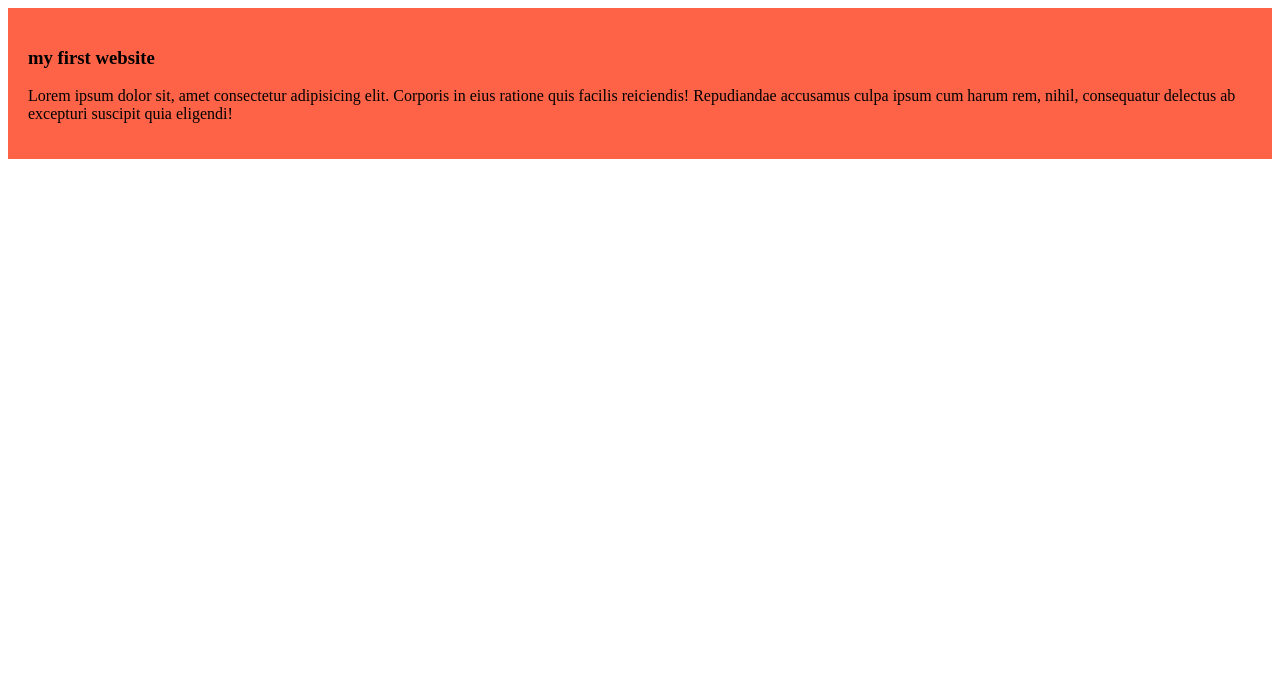
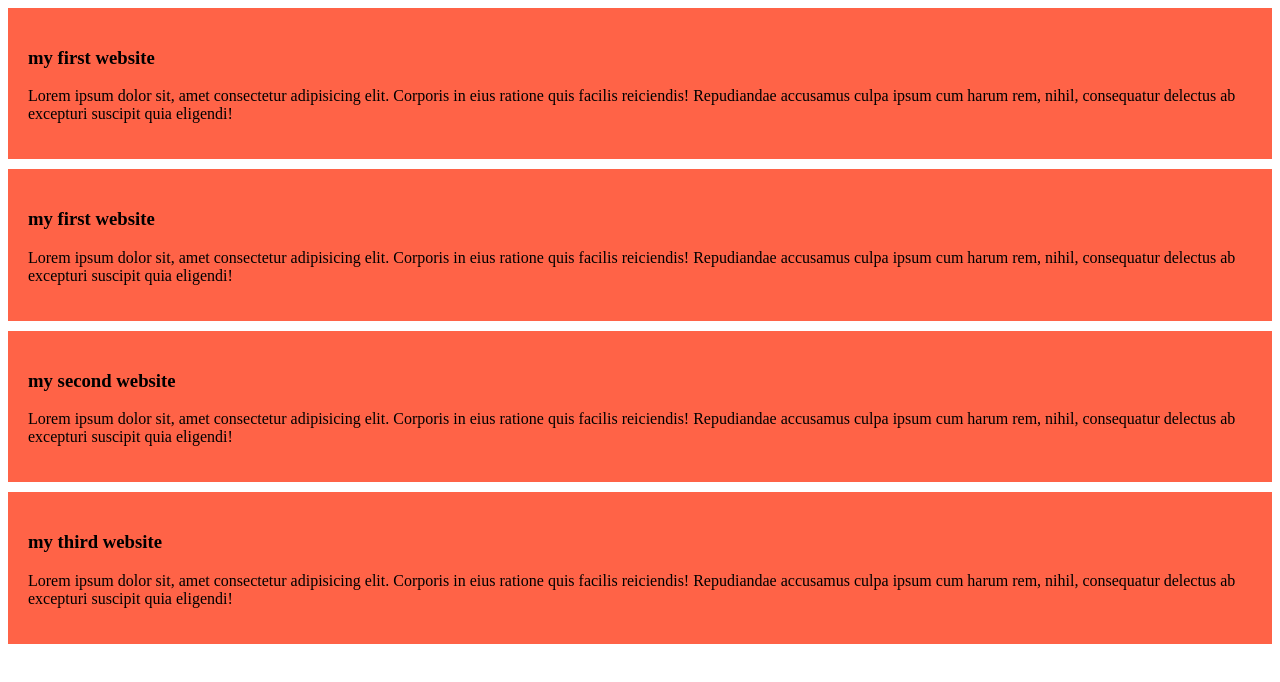
Before and after one commit to mahmudhossain78/my-second-github-repo, a plain HTML site: page index.html in a window 1280 px wide. Drawn offline with Linux system fonts and the light colour scheme.

Commit message:
added the second and third blog

```diff
--- a/index.html
+++ b/index.html
@@ -11,5 +11,17 @@
         <h3>my first website</h3>
         <p>Lorem ipsum dolor sit, amet consectetur adipisicing elit. Corporis in eius ratione quis facilis reiciendis! Repudiandae accusamus culpa ipsum cum harum rem, nihil, consequatur delectus ab excepturi suscipit quia eligendi!</p>
     </div>
+    <div>
+        <h3>my first website</h3>
+        <p>Lorem ipsum dolor sit, amet consectetur adipisicing elit. Corporis in eius ratione quis facilis reiciendis! Repudiandae accusamus culpa ipsum cum harum rem, nihil, consequatur delectus ab excepturi suscipit quia eligendi!</p>
+    </div>
+    <div>
+        <h3>my second website</h3>
+        <p>Lorem ipsum dolor sit, amet consectetur adipisicing elit. Corporis in eius ratione quis facilis reiciendis! Repudiandae accusamus culpa ipsum cum harum rem, nihil, consequatur delectus ab excepturi suscipit quia eligendi!</p>
+    </div>
+    <div>
+        <h3>my third website</h3>
+        <p>Lorem ipsum dolor sit, amet consectetur adipisicing elit. Corporis in eius ratione quis facilis reiciendis! Repudiandae accusamus culpa ipsum cum harum rem, nihil, consequatur delectus ab excepturi suscipit quia eligendi!</p>
+    </div>
 </body>
 </html>
--- a/styles/blog.css
+++ b/styles/blog.css
@@ -1,4 +1,5 @@
 div{
     background-color: tomato;
     padding: 20px;
+    margin-bottom: 10px;
 }
```
